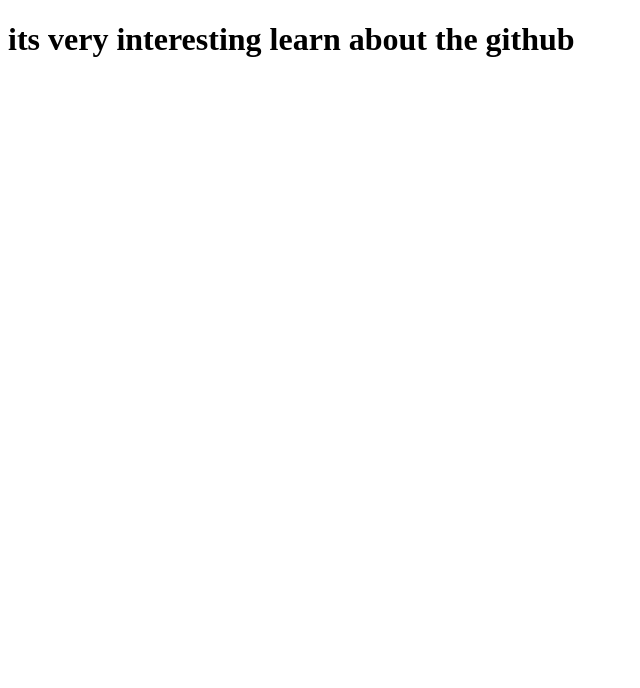
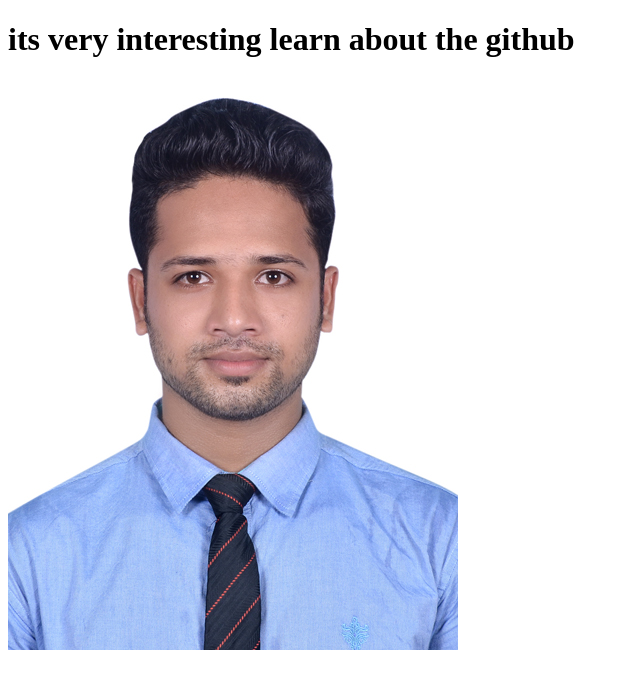
Before and after one commit to Mosharaf12/my-third-repo, a plain HTML site: page index.html in a window 1280 px wide. Shown: the whole page, without its empty margins (0-640 px from the left). Drawn offline with Linux system fonts and the light colour scheme.

Commit message:
image added

```diff
--- a/index.html
+++ b/index.html
@@ -8,6 +8,7 @@
 </head>
 <body>
     <h1> its very interesting learn about the github </h1>
+    <img src="DSC_8066.jpg" alt="">
 
 </body>
 </html>
```
Also changed, not shown: DSC_8066.jpg (added).
